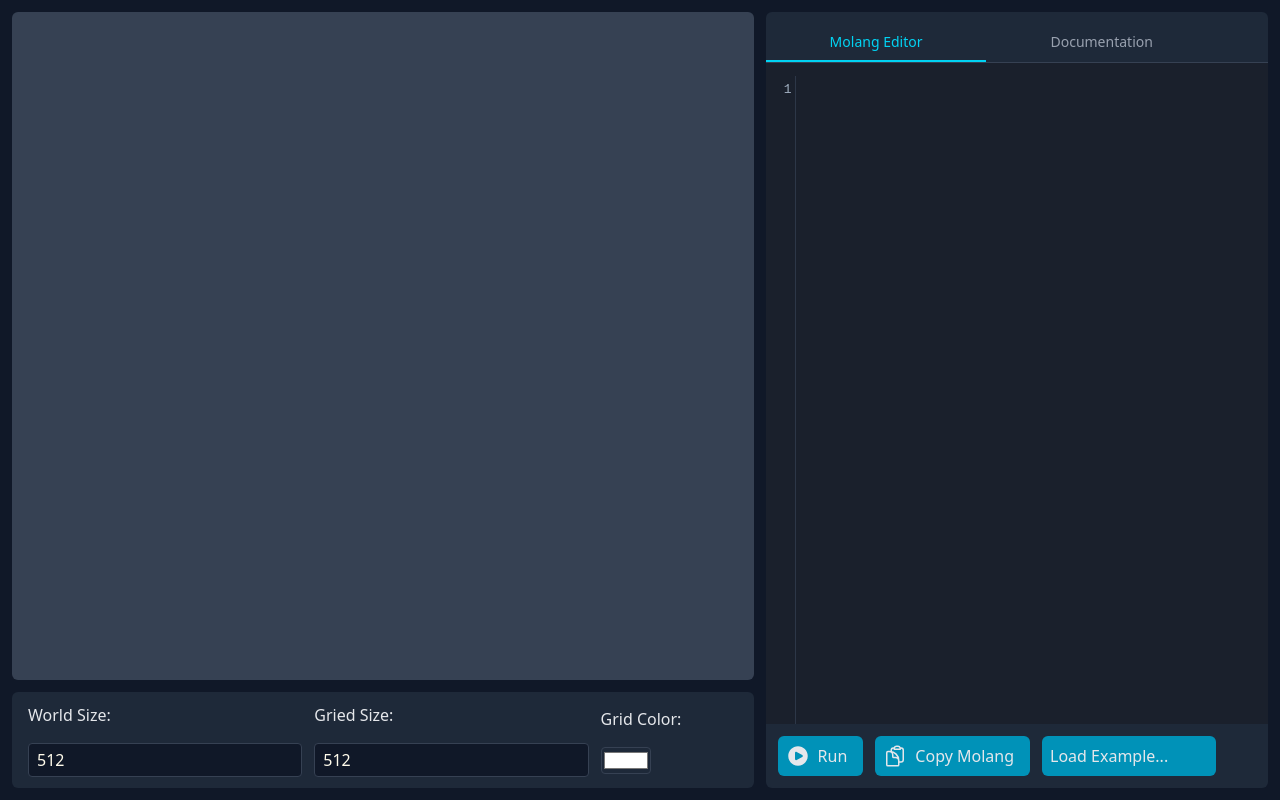
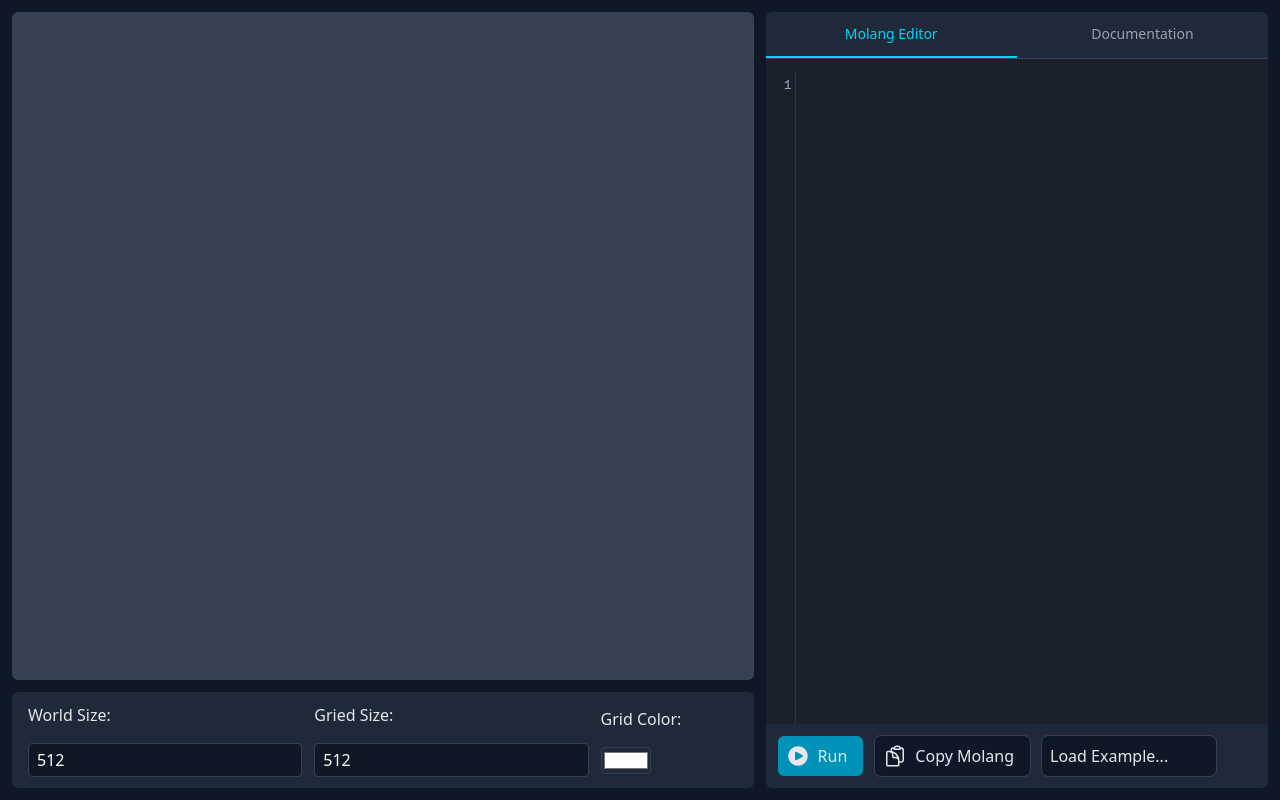
Before and after one commit to thePixelmancer/perlin-fiddle, a website: page index.html in a window 1280 px wide. Both pictures are taken after a click on the button "Molang Editor". Drawn offline with nearby package versions, Linux system fonts and the light colour scheme.

Commit message:
improved styling

```diff
--- a/index.html
+++ b/index.html
@@ -63,20 +63,20 @@
         </div>
       </div>
       <div id="right-panel" class="flex flex-col bg-gray-800 w-2/5 rounded-md">
-        <div id="tabs" class="flex border-b border-gray-700 pt-3">
+        <div id="tabs" class="flex border-b border-gray-700">
           <button
-            class="tab-button px-16 py-2 text-sm font-medium text-cyan-400 border-b-2 border-cyan-400 hover:text-gray-300 focus:outline-none">
+            class="flex-1 tab-button px-16 py-3 text-sm font-medium text-cyan-400 border-b-2 border-cyan-400 hover:text-gray-300 focus:outline-none">
             Molang Editor
           </button>
           <button
-            class="tab-button px-16 py-2 text-sm font-medium text-gray-400 border-b-2 border-transparent hover:text-gray-300 focus:outline-none">
+            class="flex-1 tab-button px-16 py-3 text-sm font-medium text-gray-400 border-b-2 border-transparent hover:text-gray-300 focus:outline-none">
             Documentation
           </button>
         </div>
         <div id="code-input" class="flex-1 overflow-auto"></div>
         <div
           id="documentation"
-          class="flex-1 overflow-auto bg-gray-800 p-6 text-gray-200">
+          class="hidden flex-1 overflow-auto bg-gray-800 p-6 text-gray-200">
           <div class="max-w-3xl mx-auto">
             <h1 class="text-2xl font-bold text-cyan-400 mb-6">
               Molang Documentation
@@ -171,7 +171,7 @@
               class="bg-white opacity-0 group-active:opacity-10 rounded-md transition-opacity duration-150"></span>
           </button>
           <button
-            class="bg-cyan-600 hover:bg-cyan-700 active:scale-95 focus:outline-none rounded-md p-2 transition-all duration-150 ease-out hover:shadow-lg active:shadow-inner flex items-center gap-2">
+            class="bg-gray-900 outline-1 outline-gray-700 hover:outline-gray-500 active:scale-95 rounded-md p-2 transition-all duration-150 ease-out hover:shadow-lg active:shadow-inner flex items-center gap-2">
             <svg
               xmlns="http://www.w3.org/2000/svg"
               fill="none"
@@ -191,7 +191,7 @@
           </button>
           <select
             id="exampleSelect"
-            class="bg-cyan-600 hover:bg-cyan-700 active:scale-[0.98] focus:outline-none rounded-md p-2 pr-8 appearance-none cursor-pointer transition-all duration-150 ease-out hover:shadow-lg active:shadow-inner">
+            class="bg-gray-900 outline-1 outline-gray-700 hover:outline-gray-500 active:scale-[0.98] rounded-md p-2 pr-8 appearance-none cursor-pointer transition-all duration-150 ease-out hover:shadow-lg active:shadow-inner">
             <option value="">Load Example...</option>
             <option value="scattered_islands.js">Scattered Islands</option>
             <option value="terrain.js">Terrain</option>
--- a/script/page_buttons.js
+++ b/script/page_buttons.js
@@ -4,8 +4,9 @@ document.addEventListener("DOMContentLoaded", () => {
   const codeInput = document.getElementById("code-input");
   const documentation = document.getElementById("documentation");
 
-  // Hide documentation by default
-  documentation.style.display = "none";
+  // Initialize with Molang Editor active
+  codeInput.classList.remove("hidden");
+  documentation.classList.add("hidden");
 
   tabsContainer.addEventListener("click", (e) => {
     const clickedTab = e.target.closest(".tab-button");
@@ -24,11 +25,11 @@ document.addEventListener("DOMContentLoaded", () => {
 
     // Toggle sections based on which tab was clicked
     if (clickedTab.textContent.trim() === "Molang Editor") {
-      codeInput.style.display = "block";
-      documentation.style.display = "none";
+      codeInput.classList.remove("hidden");
+      documentation.classList.add("hidden");
     } else if (clickedTab.textContent.trim() === "Documentation") {
-      codeInput.style.display = "none";
-      documentation.style.display = "block";
+      codeInput.classList.add("hidden");
+      documentation.classList.remove("hidden");
     }
   });
 });
```
Also changed, not shown: dist/styles.css.
